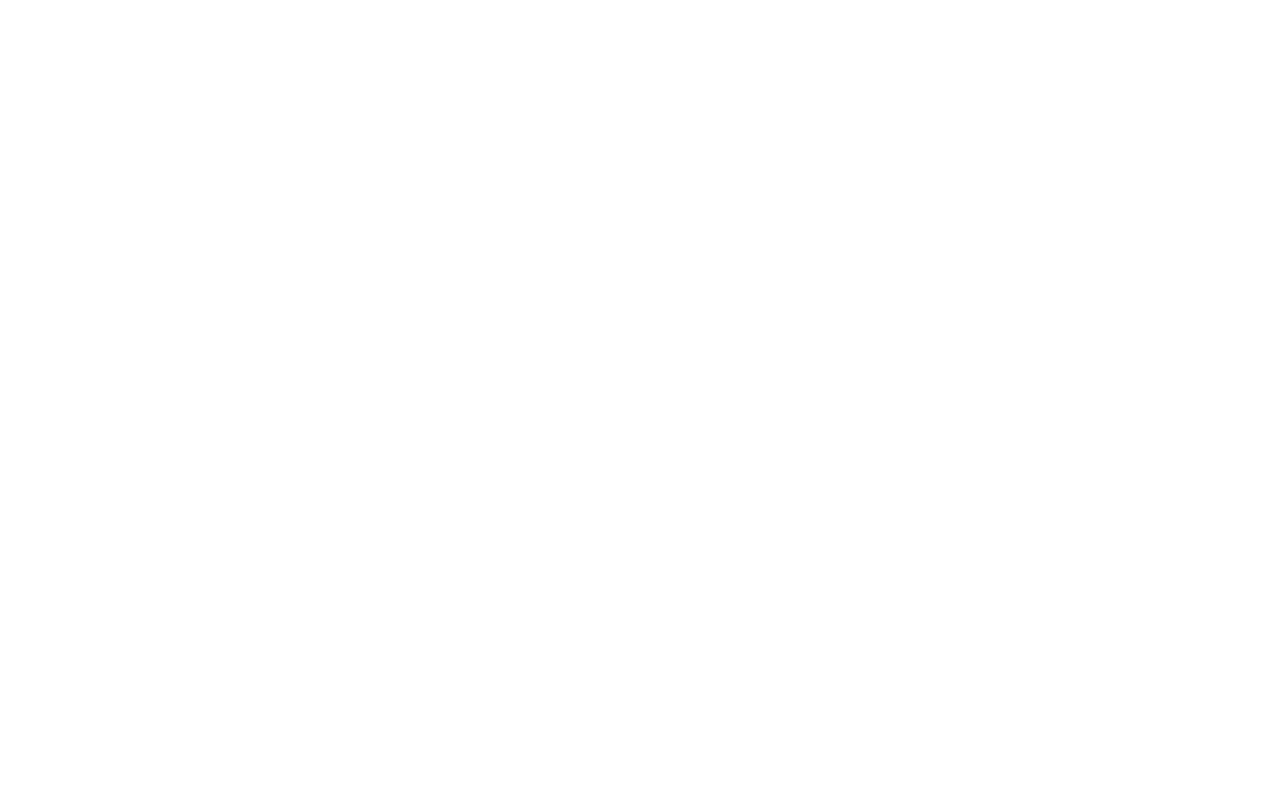
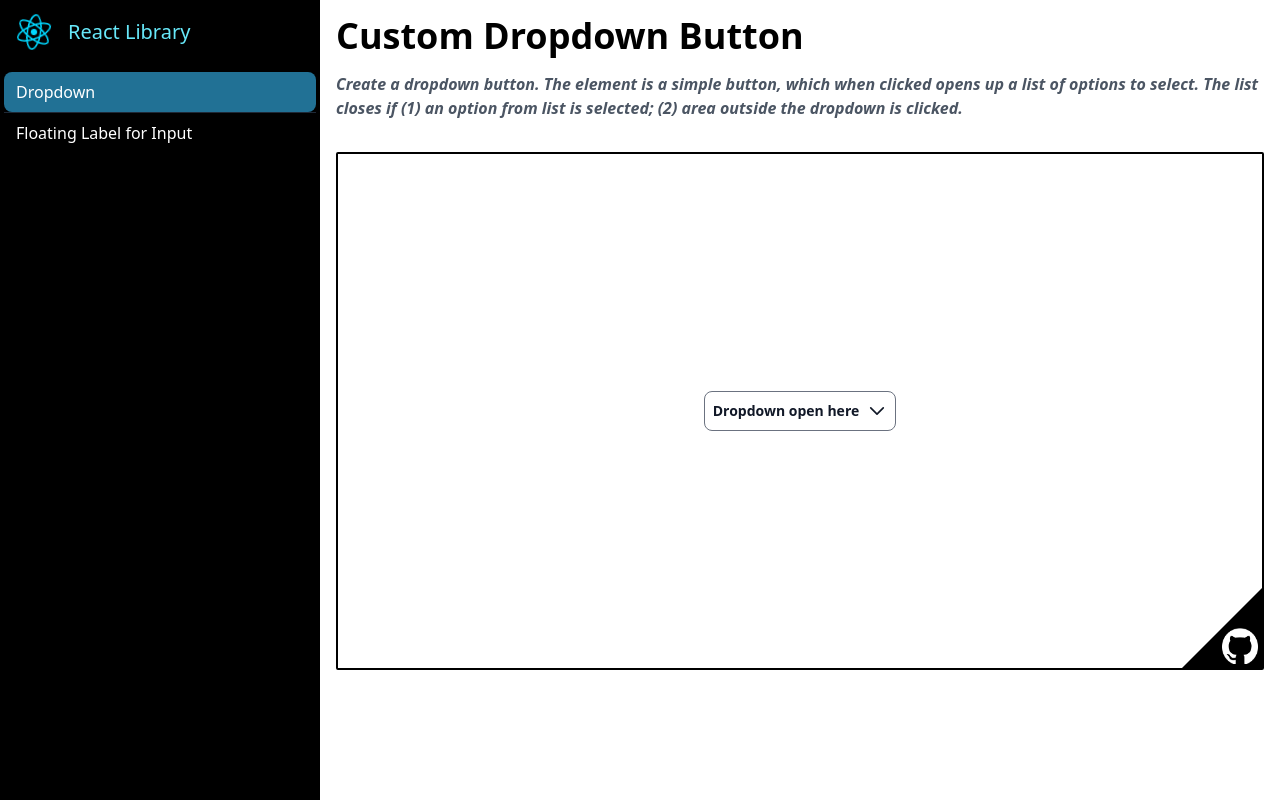
Before and after one commit to AkritiGhosh/ReactLibrary, a React (Vite) app: page /#/dropdown in a window 1280 px wide. Before the commit this address had no page. Built offline with nearby package versions, Linux system fonts and the light colour scheme.

Commit message:
old content removed

```diff
--- a/src/App.jsx
+++ b/src/App.jsx
@@ -1,27 +1,16 @@
 import { HashRouter, Route, Routes } from "react-router-dom";
-import Home from "./page/Home";
 import MainLayout from "./layout/MainLayout";
-import { tabs } from "./lib/constant";
 import Main from "./page/Main";
-import CodeLayout from "./layout/CodeLayout";
-import ArticleLayout from "./layout/ArticleLayout";
-import DemoLayout from "./layout/DemoLayout";
 
 function App() {
   return (
-    <>
-      <div className="app page"></div>
       <HashRouter>
         <Routes>
-          <Route path="/" element={<Home />} />
-          <Route path="/main" element={<MainLayout selected={false} />}>
-            <Route path=":page" element={<Main />}>
-              <Route exact element={<DemoLayout />} />
-            </Route>
+          <Route path="/" element={<MainLayout selected={false} />}>
+            <Route path=":page" element={<Main />} />
           </Route>
         </Routes>
       </HashRouter>
-    </>
   );
 }
 
--- a/src/data/data.jsx
+++ b/src/data/data.jsx
@@ -9,9 +9,8 @@
     subheading:
       "Create a dropdown button. The element is a simple button, which when clicked opens up a list of options to select. The list closes if (1) an option from list is selected; (2) area outside the dropdown is clicked. ",
     id: "dropdown",
+    collection: false,
     demoTab: <Dropdown />,
-    codeTab: <></>,
-    articleTab: <div>Content goes here</div>,
   },
   {
     name: "Floating Label for Input",
@@ -19,9 +18,8 @@
     subheading:
       "The label for an input is animated, such that the label initially appears as a placeholder, but when clicked or focused on, floats to the top outline of the input element.",
     id: "floating_label_input",
+    collection: false,
     demoTab: <FLIDemo />,
-    codeTab: <></>,
-    articleTab: <></>,
   },
 ];
 
--- a/src/page/Main.jsx
+++ b/src/page/Main.jsx
@@ -1,12 +1,7 @@
 import React, { useEffect, useMemo, useState } from "react";
 import {
-  Navigate,
-  Outlet,
-  useLocation,
-  useNavigate,
   useParams,
 } from "react-router-dom";
-import { tabs } from "../lib/constant";
 import data from "../data/data";
 import DemoLayout from "../layout/DemoLayout";
 
```
